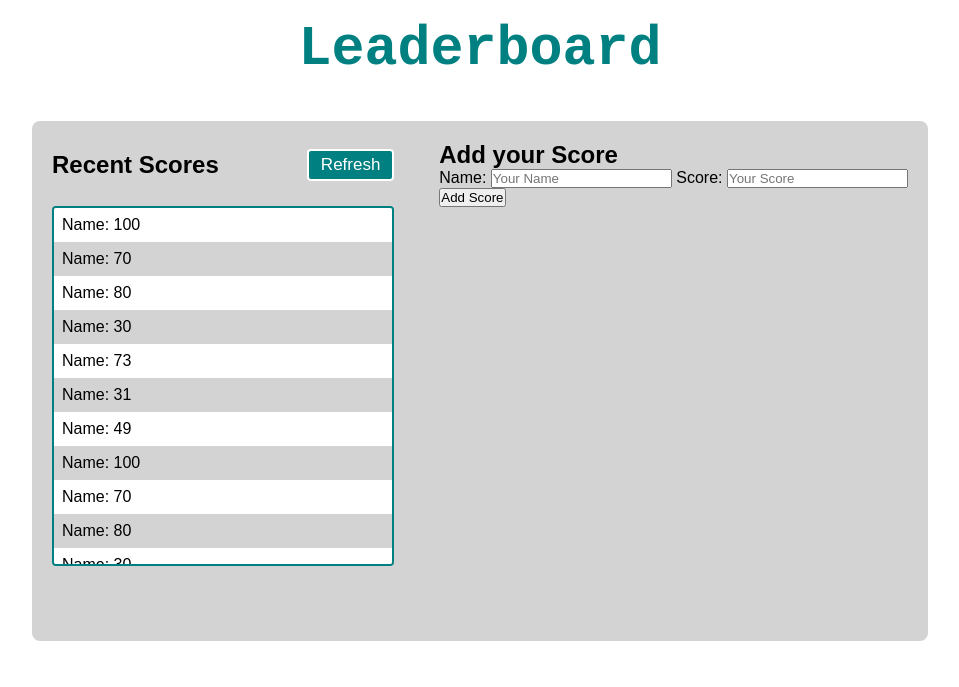
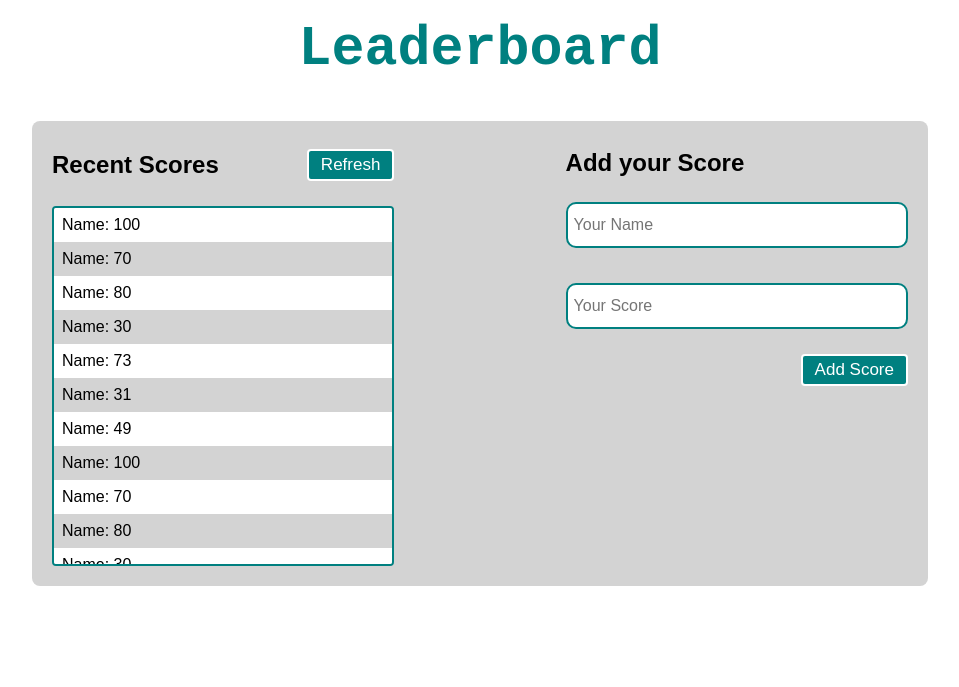
Before and after one commit to hamzaw9/Leaderboard, a website built with webpack: page src/index.html in a window 1280 px wide. Shown: the whole page, without its empty margins (160-1119 px from the left). Built offline with nearby package versions, Linux system fonts and the light colour scheme.

Commit message:
Add style to Add Score section

```diff
--- a/src/index.html
+++ b/src/index.html
@@ -35,9 +35,7 @@
 
       <div id="add-score">
         <h2>Add your Score</h2>
-        <form>
-          <div class="form-fields">
-            <label for="name">Name:</label>
+        <form id="add-score-form">
           <input
             type="text"
             id="name"
@@ -46,7 +44,6 @@
             required
           />
 
-            <label for="score">Score:</label>
           <input
             type="number"
             id="score"
@@ -54,11 +51,8 @@
             placeholder="Your Score"
             required
           />
-          </div>
-          <div class="form-footer">
+        </form>
         <button class="add-score-btn" type="submit">Add Score</button>
-          </div>
-        </form>
       </div>
     </section>
   </body>
--- a/src/style.css
+++ b/src/style.css
@@ -23,7 +23,7 @@ h1 {
 .scoreboard-container {
   font-family: "cursive", sans-serif;
   width: 70%;
-  height: 65vh;
+  height: max-content;
   margin: 0 auto;
   display: flex;
   justify-content: space-between;
@@ -44,7 +44,8 @@ h1 {
   margin-bottom: 25px;
 }
 
-.refresh-btn {
+.refresh-btn,
+.add-score-btn {
   color: white;
   background-color: teal;
   border: 2px solid white;
@@ -55,7 +56,8 @@ h1 {
     padding-right 1s;
 }
 
-.refresh-btn:hover {
+.refresh-btn:hover,
+.add-score-btn:hover {
   color: teal;
   background-color: white;
   border: 2px solid teal;
@@ -77,3 +79,36 @@ h1 {
 .score-display li:nth-child(odd) {
   background-color: white;
 }
+
+#add-score {
+  width: 40%;
+}
+
+#add-score h2 {
+  padding-top: 8px;
+  margin-bottom: 25px;
+}
+
+#add-score-form {
+  display: flex;
+  flex-direction: column;
+  gap: 35px;
+  margin-bottom: 25px;
+}
+
+#add-score-form input {
+  color: teal;
+  padding: 12px 16px 12px 6px;
+  border-radius: 10px;
+  border: 2px solid teal;
+  font-size: 16px;
+  outline: none;
+}
+
+#add-score-form input:focus {
+  border-color: teal;
+}
+
+.add-score-btn {
+  float: right;
+}
```
Lines whose indentation alone changed are shown as unchanged.
